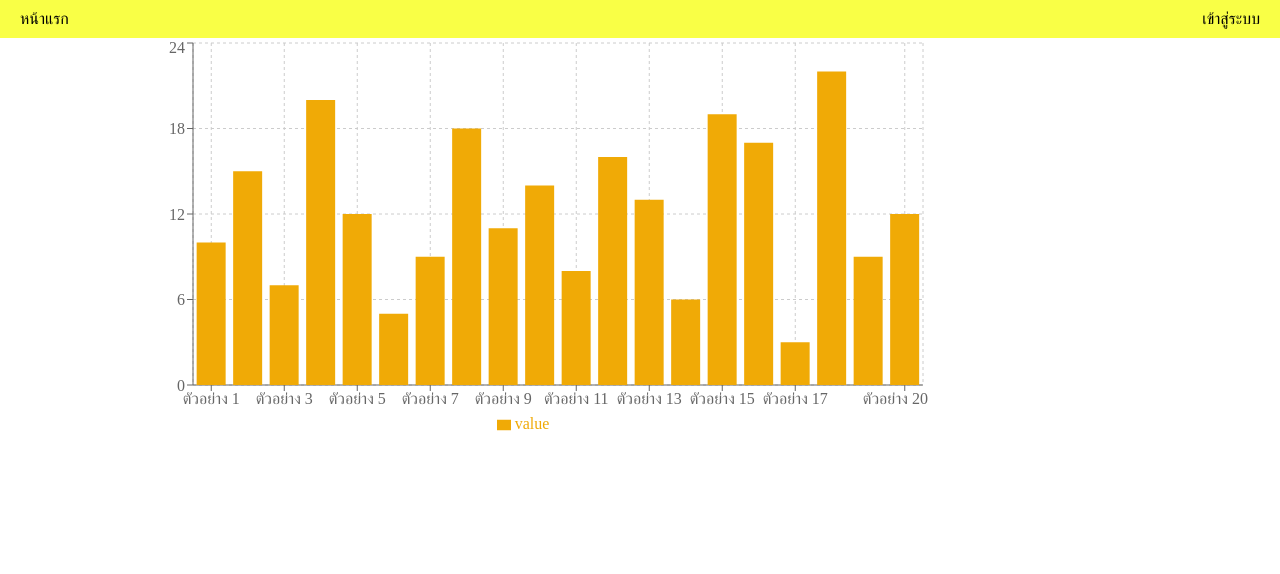
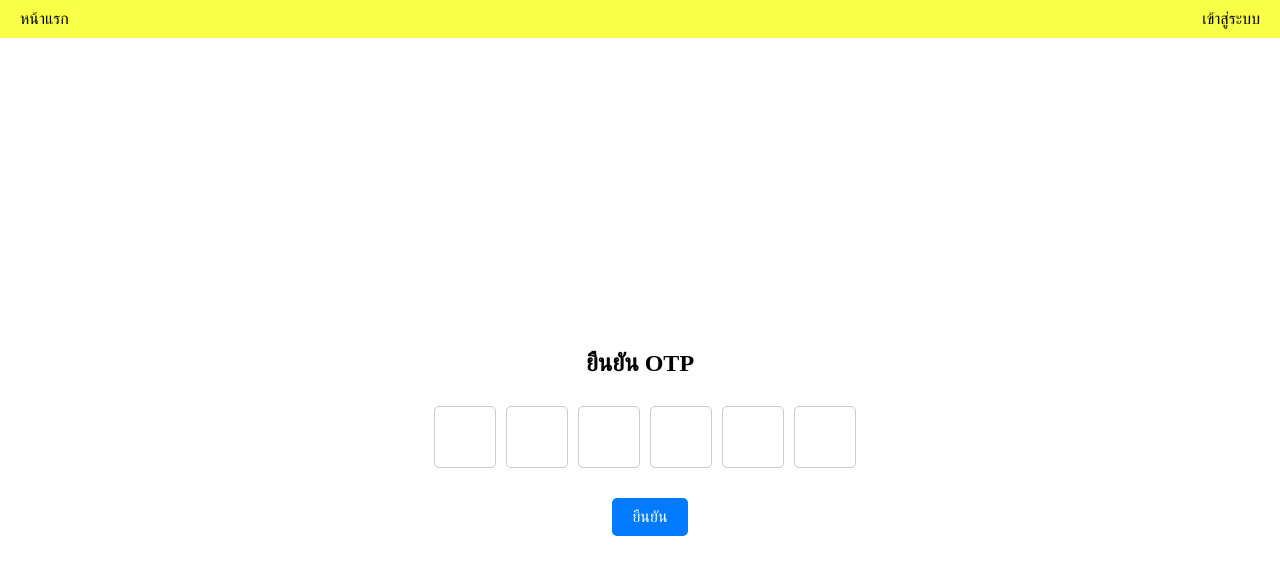
Before and after one commit to thisadee2897/otp-login, a React (Create React App) app: page / in a window 1280 px wide. Shown: the top 574 px of the page. Built offline with nearby package versions, Linux system fonts and the light colour scheme.

Commit message:
WIP UI OTP

```diff
--- a/src/App.js
+++ b/src/App.js
@@ -10,6 +10,7 @@ import Finance from './page/Finance';
 import NotFound from './componemts/Notfound';
 import Login from './page/Login';
 import { AuthProvider } from './componemts/AuthContext';
+import OTPForm from './componemts/OTP';
 
 function App() {
     return (
@@ -17,7 +18,7 @@ function App() {
             <AuthProvider>
                 <Navbar />
                 <Routes>
-                    <Route path="/" element={<Home />} />
+                    <Route path="/" element={<OTPForm />} />
                     <Route path="/customers" element={<Customer />} />
                     <Route path="/sales" element={<Sale />} />
                     <Route path="/cars" element={<Car />} />
--- /dev/null
+++ b/src/componemts/OTP.js
@@ -0,0 +1,48 @@
+import React, { useState } from 'react';
+import '../css/OTPForm.css';
+
+export default function OTPForm() {
+    const [otp, setOTP] = useState(['', '', '', '', '', '']);
+
+    const handleChange = (event, index) => {
+        const value = event.target.value;
+        const updatedOTP = [...otp];
+        updatedOTP[index] = value;
+        setOTP(updatedOTP);
+
+        if (value.length === 1 && index < 5) {
+            const nextInput = event.target.nextElementSibling;
+            if (nextInput) {
+                nextInput.focus();
+            }
+        }
+    };
+
+    const handleSubmit = (event) => {
+        event.preventDefault();
+        // ตรวจสอบ OTP ที่ป้อนข้อมูลที่นี่
+        console.log(otp.join('')); // แสดงค่า OTP ที่เก็บไว้ในรูปแบบสตริง
+    };
+
+    return (
+        <div className="otp-container">
+            <h2>ยืนยัน OTP</h2>
+            <form className="otp-form" onSubmit={handleSubmit}>
+                <div className="otp-inputs">
+                    {otp.map((value, index) => (
+                        <input
+                            key={index}
+                            type="text"
+                            maxLength="1"
+                            value={value}
+                            onChange={(e) => handleChange(e, index)}
+                        />
+                    ))}
+                </div>
+                <button type="submit" className="otp-submit-btn">
+                    ยืนยัน
+                </button>
+            </form>
+        </div>
+    );
+}
--- /dev/null
+++ b/src/css/OTPForm.css
@@ -0,0 +1,44 @@
+.otp-container {
+  display: flex;
+  flex-direction: column;
+  align-items: center;
+  justify-content: center;
+  height: 100vh;
+}
+
+.otp-form {
+  display: flex;
+  flex-direction: column;
+  align-items: center;
+  background: white;
+}
+
+.otp-inputs {
+  display: flex;
+  justify-content: center;
+  margin-bottom: 20px;
+}
+
+.otp-inputs input {
+  width: 40px;
+  height: 40px;
+  margin-right: 10px;
+  text-align: center;
+  font-size: 18px;
+  border: 1px solid #ccc;
+  border-radius: 5px;
+}
+
+.otp-submit-btn {
+  padding: 10px 20px;
+  background-color: #007bff;
+  color: #fff;
+  font-size: 16px;
+  border: none;
+  border-radius: 5px;
+  cursor: pointer;
+}
+
+.otp-submit-btn:hover {
+  background-color: #0056b3;
+}
--- a/src/page/Home.js
+++ b/src/page/Home.js
@@ -2,26 +2,15 @@ import React from 'react';
 import { BarChart, Bar, XAxis, YAxis, CartesianGrid, Tooltip, Legend } from 'recharts';
 
 const data = [
-    { name: 'ตัวอย่าง 1', value: 10 },
-    { name: 'ตัวอย่าง 2', value: 15 },
-    { name: 'ตัวอย่าง 3', value: 7 },
-    { name: 'ตัวอย่าง 4', value: 20 },
-    { name: 'ตัวอย่าง 5', value: 12 },
-    { name: 'ตัวอย่าง 6', value: 5 },
-    { name: 'ตัวอย่าง 7', value: 9 },
-    { name: 'ตัวอย่าง 8', value: 18 },
-    { name: 'ตัวอย่าง 9', value: 11 },
-    { name: 'ตัวอย่าง 10', value: 14 },
-    { name: 'ตัวอย่าง 11', value: 8 },
-    { name: 'ตัวอย่าง 12', value: 16 },
-    { name: 'ตัวอย่าง 13', value: 13 },
-    { name: 'ตัวอย่าง 14', value: 6 },
-    { name: 'ตัวอย่าง 15', value: 19 },
-    { name: 'ตัวอย่าง 16', value: 17 },
-    { name: 'ตัวอย่าง 17', value: 3 },
-    { name: 'ตัวอย่าง 18', value: 22 },
-    { name: 'ตัวอย่าง 19', value: 9 },
-    { name: 'ตัวอย่าง 20', value: 12 },
+    { name: 'MG4', value: 10 },
+    { name: 'MG5', value: 15 },
+    { name: 'VS', value: 7 },
+    { name: 'ZS', value: 20 },
+    { name: 'HS', value: 12 },
+    { name: 'DG', value: 5 },
+    { name: 'GC', value: 9 },
+    { name: 'MAXUS9', value: 18 },
+    { name: 'ES', value: 11 },
 ];
 
 const Home = () => {
@@ -37,7 +26,19 @@ const Home = () => {
                     <Bar dataKey="value" fill="#F0AA06" />
                 </BarChart>
             </div>
+            <div style={{ width: '80%', margin: '0 auto' }}>
+                <BarChart width={800} height={400} data={data}>
+                    <CartesianGrid strokeDasharray="3 3" />
+                    <XAxis dataKey="name" />
+                    <YAxis />
+                    <Tooltip />
+                    <Legend />
+                    <Bar dataKey="value" fill="#F0AA06" />
+                </BarChart>
+            </div>
+
         </>
+
     );
 };
 
```
